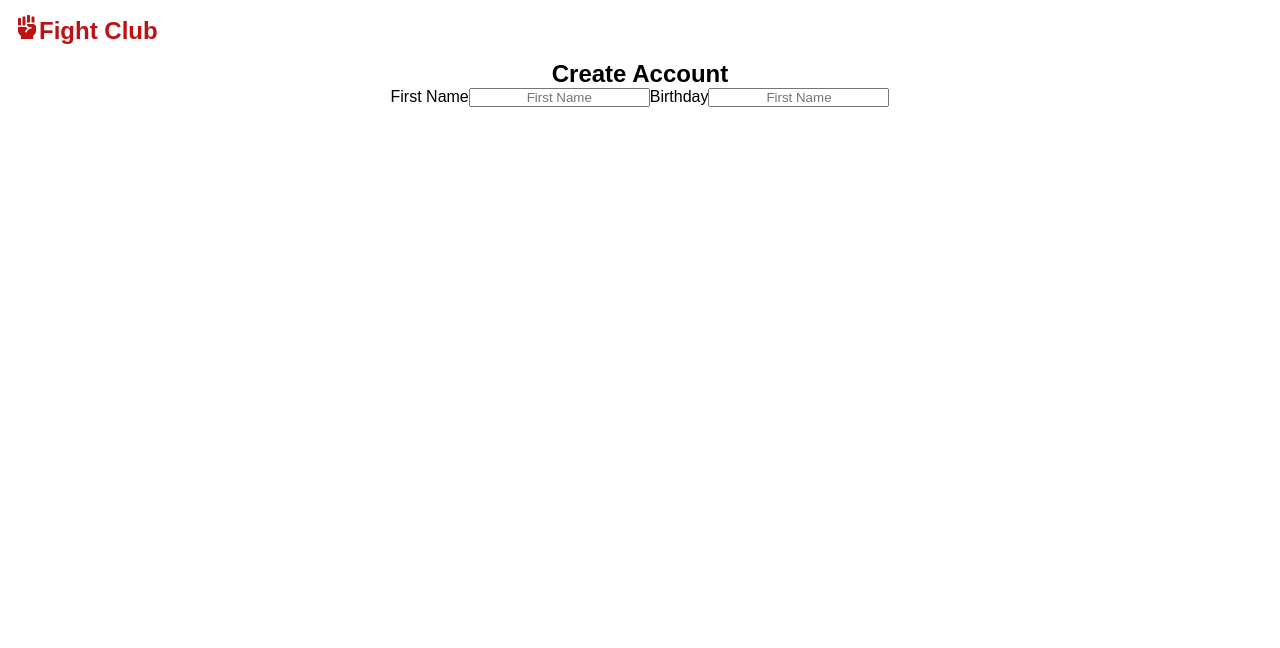
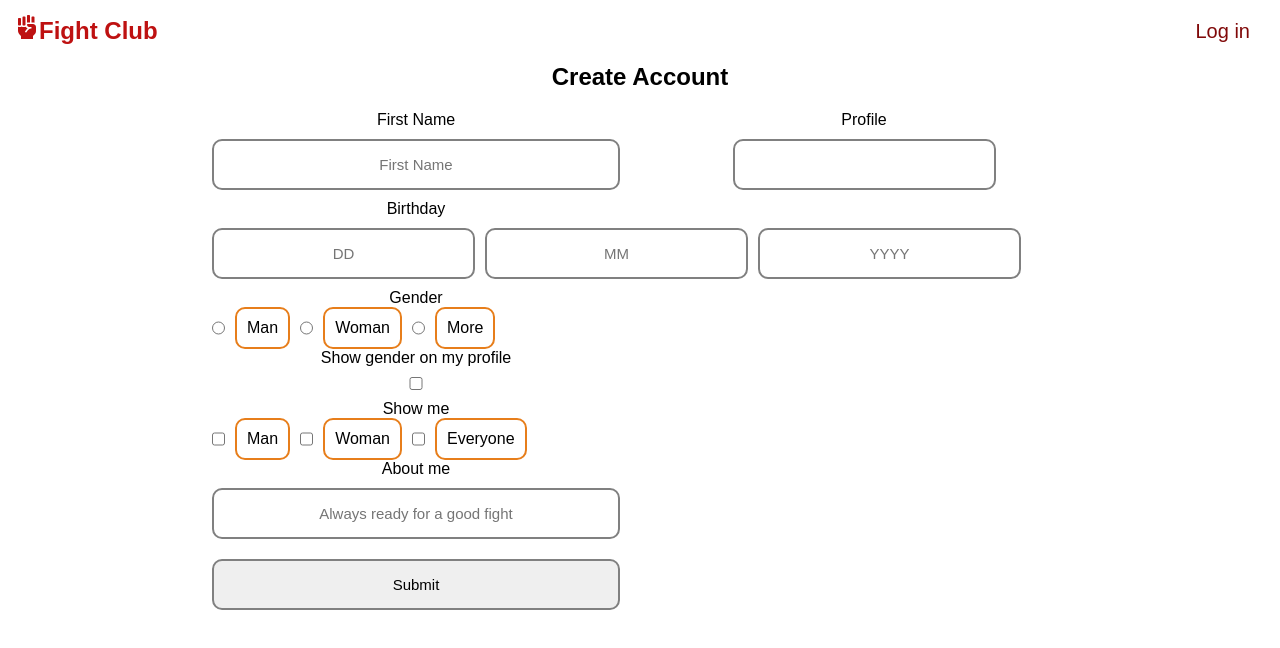
Before and after one commit to YitavGil/Tinder_Mock, a React (Create React App) app in the folder tinder-clone/: page /onboard in a window 1280 px wide. Shown: the top 648 px of the page. Built offline with nearby package versions, Linux system fonts and the light colour scheme; a web font is replaced by a local one.

Commit message:
onbaord form style

```diff
--- a/tinder-clone/src/App.css
+++ b/tinder-clone/src/App.css
@@ -133,3 +133,49 @@ nav .nav-btn:disabled{
     margin: 8px;
     font-size: 17px;
 }
+
+/* ========== Boarding Page ========== */
+
+.onboarding form {
+    display: flex;
+    justify-content: center;
+
+}
+
+.onboarding form section {
+    display: flex;
+    flex-direction: column;
+    padding: 20px;
+    width: 35%;
+}
+
+.onboarding form input {
+    padding: 15px 30px;
+    margin: 10px 0;
+    font-size: 15px;
+    border: 2px solid gray;
+    border-radius: 10px;
+}
+
+.onboarding form input::-webkit-outer-spin-button,
+.onboarding form input::-webkit-inner-spin-button{
+    -webkit-appearance: none;
+    margin:0;
+}
+
+.onboarding form .multiple-input-container {
+    display: flex;
+    flex-direction: row;
+}
+
+.onboarding form .multiple-input-container input {
+    margin-right: 10px;
+}
+
+.onboarding form .multiple-input-container label {
+    padding: 10px;
+    border: 2px solid #e77e1b;
+    border-radius: 10px;
+    transition: all 0.3s;
+    margin-right: 10px;
+}
--- a/tinder-clone/src/comps/Navbar.jsx
+++ b/tinder-clone/src/comps/Navbar.jsx
@@ -15,7 +15,7 @@ const Navbar = ({ setShowModal, showModal, setIsSignUp}) => {
           <h1><FaFistRaised />Fight Club</h1>
           </div>
 
-            {!authToken && <button
+            {authToken && <button
             className='nav-btn'
             onClick={handleClick}
             disabled={showModal}
--- a/tinder-clone/src/pages/Onboard.jsx
+++ b/tinder-clone/src/pages/Onboard.jsx
@@ -33,20 +33,137 @@ const Onboard = () => {
               onChange={handleChange}
             />
 
-            <label htmlFor='dob_day'>Birthday</label>
+            <label>Birthday</label>
+            <div className='multiple-input-container'>
+              <input
+                id='dob_day'
+                type='number'
+                name='dob_day'
+                placeholder='DD'
+                required={true}
+                value={''}
+                onChange={handleChange}
+              />
+              <input
+                id='dob_month'
+                type='number'
+                name='dob_month'
+                placeholder='MM'
+                required={true}
+                value={''}
+                onChange={handleChange}
+              />
+              <input
+                id='dob_year'
+                type='number'
+                name='dob_year'
+                placeholder='YYYY'
+                required={true}
+                value={''}
+                onChange={handleChange}
+              />
+            </div>
+
+            <label>Gender</label>
+              <div className='multiple-input-container'>
+              <input
+                id='man-gender-identity'
+                type='radio'
+                name='gender_identity'
+                value='man'
+                onChange={handleChange}
+                checked={false}
+              />
+               <label htmlFor='man-gender-identity'>Man</label>
+              <input
+                id='woman-gender-identity'
+                type='radio'
+                name='gender_identity'
+                value='woman'
+                onChange={handleChange}
+                checked={false}
+              />
+              <label htmlFor='woman-gender-identity'>Woman</label>
+              <input
+                id='more-gender-identity'
+                type='radio'
+                name='gender_identity'
+                value='more'
+                onChange={handleChange}
+                checked={false}
+              />
+              <label htmlFor='more-gender-identity'>More</label>
+            </div>
+
+
+            <label htmlFor='show-gender'>Show gender on my profile</label>
             <input
-              id='first_name'
-              type='text'
-              name='first_name'
-              placeholder='First Name'
-              required={true}
-              value={''}
-              onChange={handleChange}
-            />
+                id='show-gender'
+                type='checkbox'
+                name='show_gender'
+                onChange={handleChange}
+                checked={false}
+              />
+
+            <label>Show me</label>
+            <div className='multiple-input-container'>
+              <input
+                  id='man-gender-interest'
+                  type='checkbox'
+                  name='gender_interest'
+                  value='man'
+                  onChange={handleChange}
+                  checked={false}
+                />
+                <label htmlFor='man-gender-interest'>Man</label>
+              <input
+                  id='woman-gender-interest'
+                  type='checkbox'
+                  name='gender_interest'
+                  value='woman'
+                  onChange={handleChange}
+                  checked={false}
+                />
+                 <label htmlFor='woman-gender-interest'>Woman</label>
+              <input
+                  id='everyone-gender-interest'
+                  type='checkbox'
+                  name='gender_interest'
+                  value='everyone'
+                  onChange={handleChange}
+                  checked={false}
+                />
+                <label htmlFor='more-gender-interest'>Everyone</label>
+               </div>
+
+               <label htmlFor='about'>About me</label>
+                <input
+                  id='about'
+                  type='text'
+                  name='about'
+                  required={true}
+                  placeholder='Always ready for a good fight'
+                  value={""}
+                  onChange={handleChange}
+                />
+                <input type='submit' />
+          </section>
+
+          <section>
+          <label htmlFor='url'>Profile</label>
+            <div className='photo-container'>
+              <input
+                type='url'
+                name='url'
+                id='url'
+                onChange={handleChange}
+                required={true}
+              />
+
+            </div>
           </section>
 
         </form>
-
       </div>
     </>
   )
```
